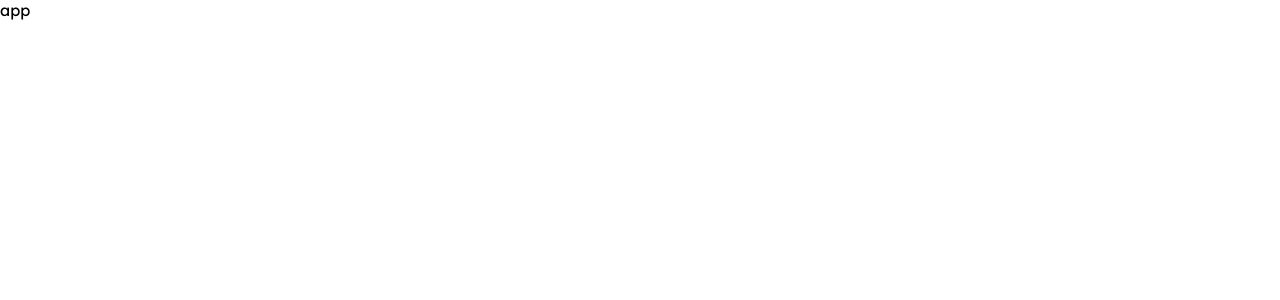
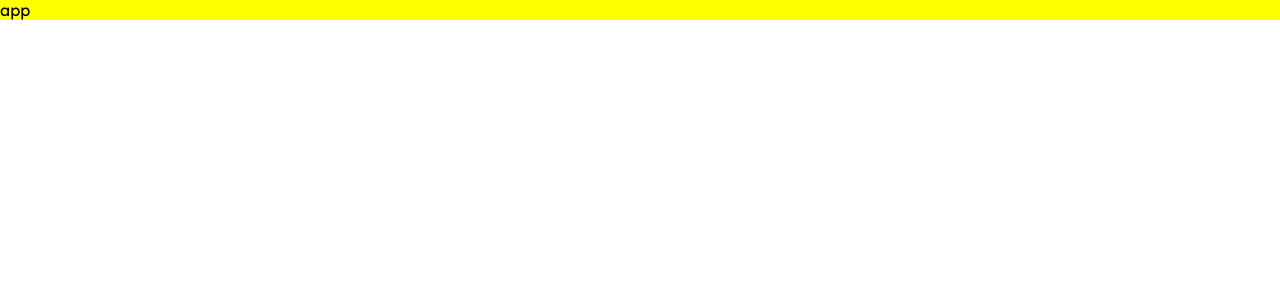
Before and after one commit to DaniloLO53/projeto11-trackit, a React (Create React App) app: page / in a window 1280 px wide. Shown: the top 300 px of the page. Built offline with nearby package versions, Linux system fonts and the light colour scheme; a web font is replaced by a local one.

Commit message:
context login

```diff
--- a/package.json
+++ b/package.json
@@ -10,6 +10,7 @@
     "react": "^18.2.0",
     "react-dom": "^18.2.0",
     "react-loader-spinner": "^5.3.4",
+    "react-router-dom": "^6.4.5",
     "react-scripts": "5.0.1",
     "styled-components": "^5.3.6",
     "web-vitals": "^2.1.4"
--- a/src/App.jsx
+++ b/src/App.jsx
@@ -1,11 +1,16 @@
 import React from 'react';
+import styled from 'styled-components';
 
 function App() {
   return (
-    <div>
+    <StyledContainer>
       app
-    </div>
+    </StyledContainer>
   );
 }
 
+const StyledContainer = styled.div`
+  background-color: yellow;
+`;
+
 export default App;
--- /dev/null
+++ b/src/context/Context.js
@@ -0,0 +1,5 @@
+import { createContext } from 'react';
+
+const Context = createContext();
+
+export default Context;
--- a/src/index.jsx
+++ b/src/index.jsx
@@ -1,9 +1,12 @@
 import React from 'react';
 import ReactDOM from 'react-dom/client';
 import './index.css';
+import { BrowserRouter } from 'react-router-dom';
 import App from './App';
 
 const root = ReactDOM.createRoot(document.getElementById('root'));
 root.render(
-  <App />,
+  <BrowserRouter>
+    <App />
+  </BrowserRouter>,
 );
```
Also changed, not shown: src/context/ContextLogin.js (added, +28 -0 lines), 1 other file (tests, documents, lock files or other folders).
